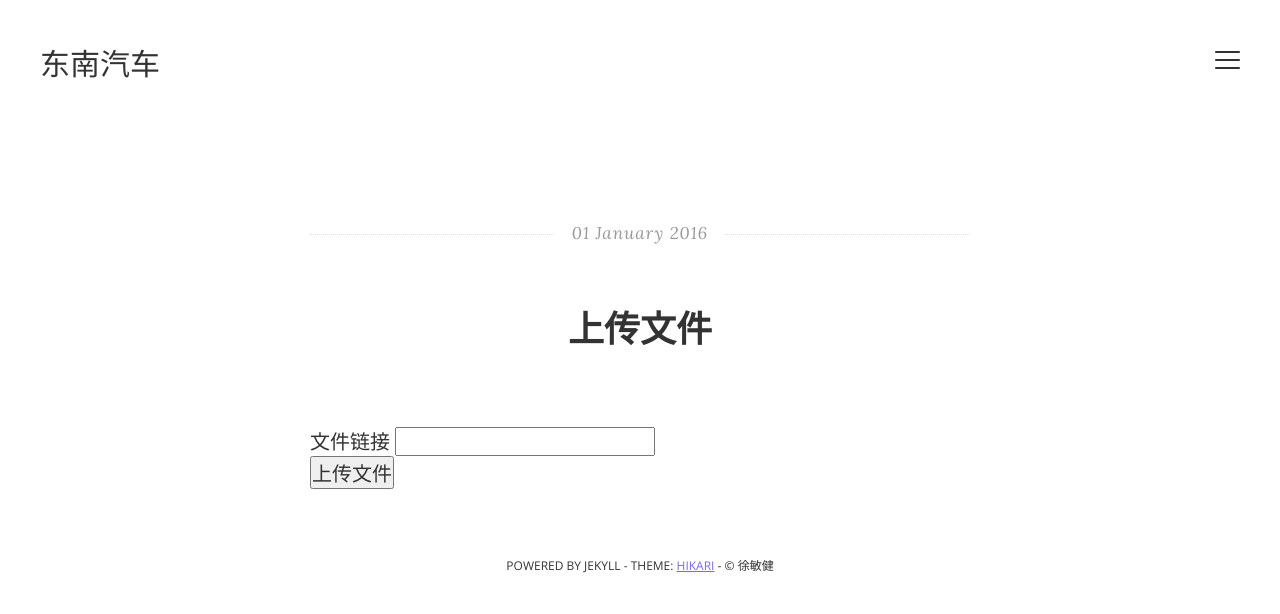
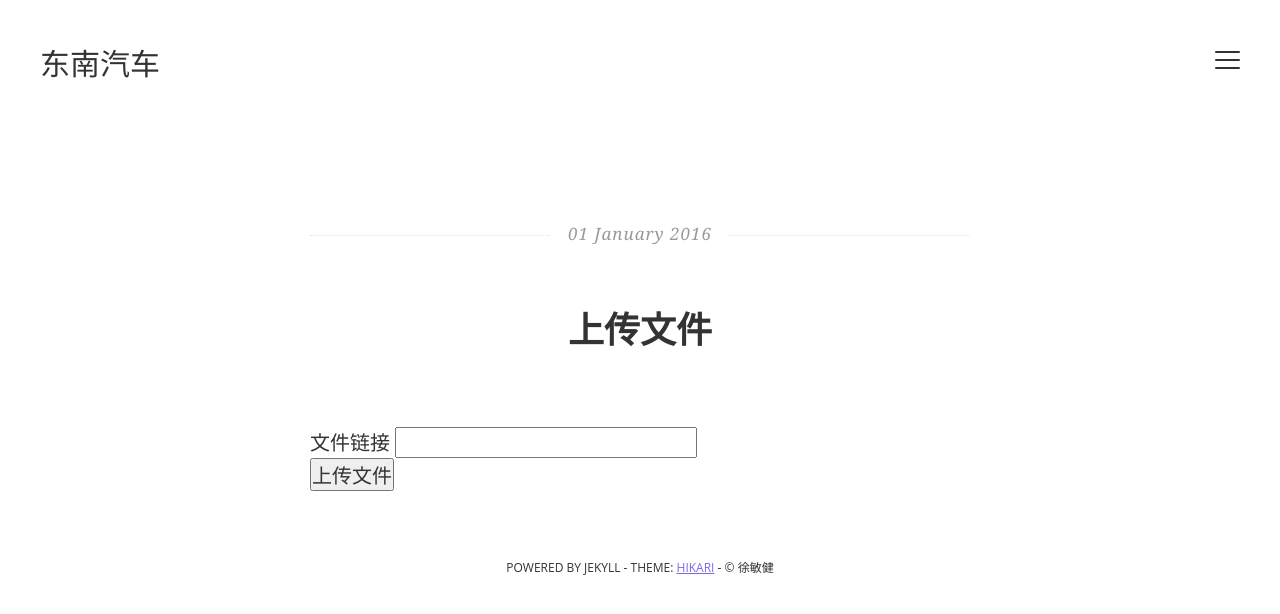
Before and after one commit to sesmond/blog_yin, a Jekyll site: the page built from _posts/2016-01-01-upload.html, in a window 1280 px wide. Shown: the top 614 px of the page. Built offline with Jekyll 4.4.1, drawn with Linux system fonts in a browser that asks for light colours; some web fonts are replaced.

Commit message:
Update default.html

```diff
--- a/_layouts/default.html
+++ b/_layouts/default.html
@@ -10,7 +10,7 @@
       <meta http-equiv="content-language" content="en-gb" />
       <meta name="description" content="{{ site.description }}">
       <meta name="viewport" content="width=device-width, initial-scale=1, maximum-scale=1">
-      <link href="//fonts.googleapis.com/css?family=Open+Sans:400italic,400,300,700|Lora:400,700,400italic" rel="stylesheet" type="text/css">
+      <link href="//fonts.useso.com/css?family=Open+Sans:400italic,400,300,700|Lora:400,700,400italic" rel="stylesheet" type="text/css">
       <link rel="stylesheet" type="text/css" href="{{ site.baseurl| split: '/' | join:'/' }}/css/main.css" />
       <link href="atom.xml" type="application/atom+xml" rel="alternate" title="Site ATOM Feed">
   </head>
```
